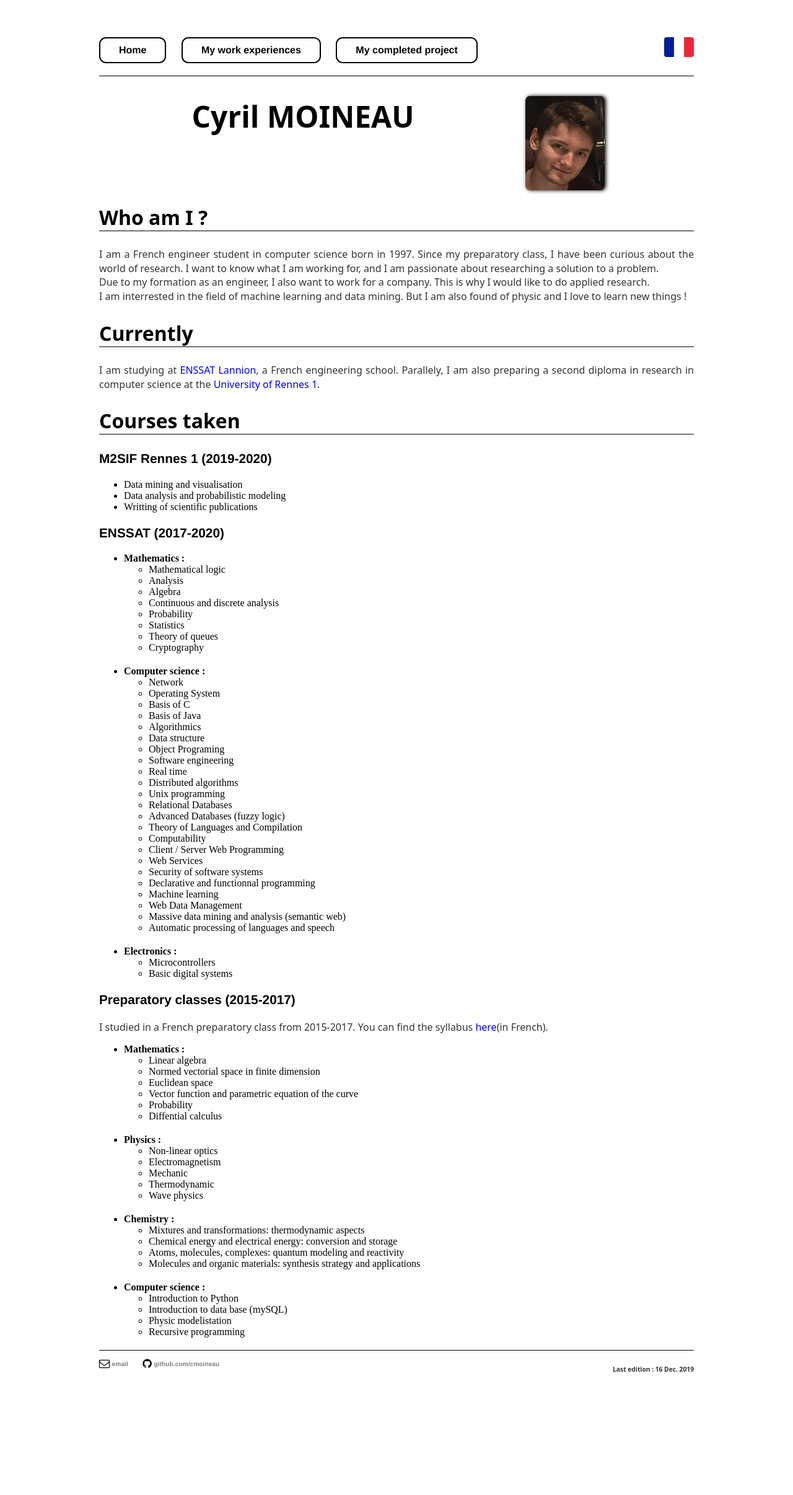
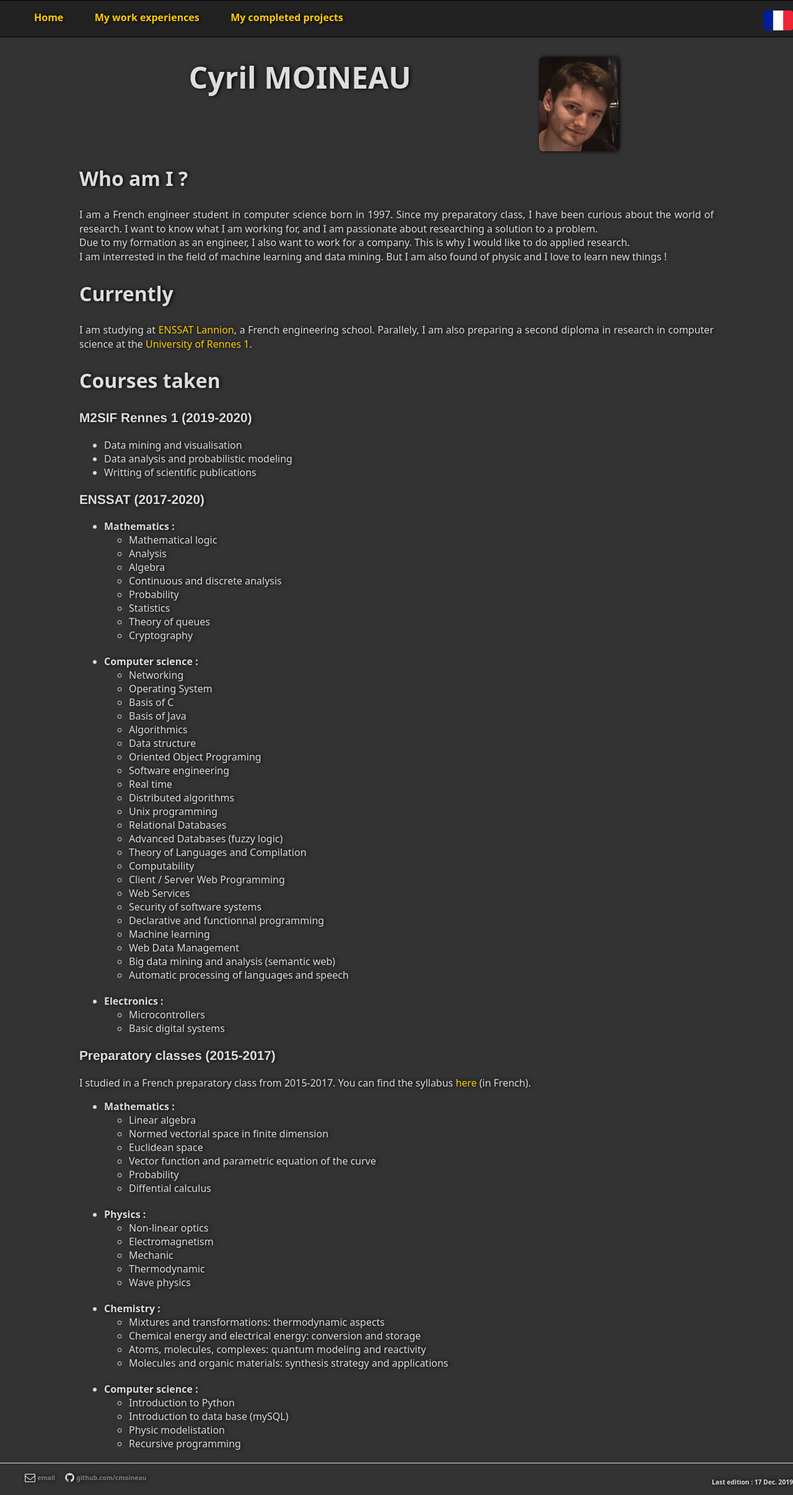
Before and after one commit to cmoineau/cmoineau.github.io, a Jekyll site: the page built from index.html, in a window 1280 px wide. Shown: the whole page at 62% size. Built offline with Jekyll 4.4.1, drawn with Linux system fonts in a browser that asks for light colours; before the commit the page ends 2267 px from its top, so only the background shows below that.

Commit message:
Changing the color theme. Changing small ortographic mistakes

```diff
--- a/_layouts/default.html
+++ b/_layouts/default.html
@@ -1,5 +1,5 @@
 <!DOCTYPE html>
-	<html lang="en">
+	<html lang="en" data-theme='dark'>
 		<head>
 			<title>{{ page.title }}</title>
 			<!-- link to the French version -->
@@ -10,15 +10,43 @@
 			<link rel="stylesheet" type="text/css" href="/css/main.css">
 			<!-- link for icon -->
 			 <link rel="stylesheet" href="https://cdnjs.cloudflare.com/ajax/libs/font-awesome/4.7.0/css/font-awesome.min.css">
+
+			<!-- <script type="text/javascript">
+				var checkbox = document.querySelector('input[name=theme]');
+
+        		checkbox.addEventListener('change', function() {
+		            if(this.checked) {
+		                trans()
+		                document.documentElement.setAttribute('data-theme', 'dark')
+		            } else {
+		                trans()
+		                document.documentElement.setAttribute('data-theme', 'light')
+		            }
+        		})
+
+		        let trans = () => {
+		            document.documentElement.classList.add('transition');
+		            window.setTimeout(() => {
+		                document.documentElement.classList.remove('transition')
+		            }, 1000)
+		        }
+
+			</script> -->
 		</head>
 		<body>
 			<nav>
 	    		<ul>
 	        		<li><a href="/">Home</a></li>
 	        		<li><a href="/internship">My work experiences</a></li>
-	        		<li><a href="/project">My completed project</a></li>
+	        		<li><a href="/project">My completed projects</a></li>
 	        		<a href="/fr"> <img id="flag" src="/ressources/fr_flag.png" title="Vers le mode Français"> </a>
+
+	        	<!--	<div class="toggle-container">
+						<input type="checkbox" id="switch" name="theme"/><label for="switch">Toggle</label>
+        			</div> -->
 	    		</ul>
+
+
 			</nav>
 
 			<div class="container">
@@ -38,7 +66,7 @@
 	        			<i class="fa fa-github fa-lg" aria-hidden="true"></i>
 	        			<a href="https://github.com/cmoineau"> github.com/cmoineau</a>
 	        		</li>
-	        		<p style="float : right; font-size: 0.8em">Last edition : 16 Dec. 2019</p>
+	        		<p style="float : right; font-size: 0.8em">Last edition : 17 Dec. 2019</p>
 				</ul>
 
 			</footer>
--- a/_layouts/french.html
+++ b/_layouts/french.html
@@ -1,5 +1,5 @@
 <!DOCTYPE html>
-	<html lang="fr">
+	<html lang="fr" data-theme='dark'>
 		<head>
 			<title>{{ page.title }}</title>
 			<!-- link to the English version -->
@@ -38,7 +38,7 @@
 	        			<i class="fa fa-github fa-lg" aria-hidden="true"></i>
 	        			<a href="https://github.com/cmoineau"> github.com/cmoineau</a>
 	        		</li>
-	        		<p style="float : right; font-size: 0.8em">Dernière édition :  16 Dec. 2019</p>
+	        		<p style="float : right; font-size: 0.8em">Dernière édition :  17 Dec. 2019</p>
 				</ul>
 			</footer>
 
--- a/css/main.css
+++ b/css/main.css
@@ -3,83 +3,108 @@
 }
 html{
     font-size: 0.5vw + 0.5em;
+    --bg: white;
+    --color-text: blue;
+    --bg-nav: #232222;
+    --nav-a-c: #ffcc00;
+    --nav-a-bh: #383838;
+    --nav-a-h: #ffcc00;
+    --footer-a: gray;
+    --footer-ah: #3f3f3f;
+    --footer-abh: gray;
 }
+html[data-theme='dark']{
+    --bg: #333333;
+    --color-text: #dddddd;
+    --bg-nav: #232222;
+    --nav-a-c: #ffcc00;
+    --nav-a-bh: #383838;
+    --nav-a-h: #ffcc00;
+    --footer-a: gray;
+    --footer-ah: #3f3f3f;
+    --footer-abh: gray;
+}
+
 body {
-    margin: 60px auto;
-    width: 75%;
+    margin: 0px auto;
+    background-color: var(--bg);
+    color: var(--color-text);
 }
 body ul{
     margin-bottom: 20px;
 }
 nav{
-    border-bottom: 1px solid;
+    border-top: 1px solid black;
+    border-bottom: 1px solid black;
+    background-color: var(--bg-nav);
 }
 nav ul, footer ul {
     font-family:'Helvetica', 'Arial', 'Sans-Serif';
-    padding: 0px;
     list-style: none;
     font-weight: bold;
 }
+
 nav ul li, footer ul li {
     display: inline-block;
-    margin-right: 20px;
+    margin-right: 1em;
 }
 nav a{
-    color: black;
-    background-color: white;
+    color: var(--nav-a-c);
     text-decoration: : none;
     font-size: 1em;
-}
-nav a:hover{
-    color: black;
-    background-color: white;
-}
-nav li{
-    padding: 10px 30px;
-    color: black;
-    background-color: white;
+    padding: 5px 15px;
     -webkit-border-radius: 11px;
     -moz-border-radius: 11px;
     border-radius: 11px;
-    border: 2px solid black;
+}
+nav a:hover{
+    background-color: var(--nav-a-bh);
+    color: var(--nav-a-h);
+}
+nav li{
     display: inline-block;
-
 }
 nav li:hover {
-    color: black;
-    background-color: white;
     text-decoration: none;
 }
 a {
     text-decoration: none;
-    color: blue;
+    color: var(--nav-a-c);
 }
 a:hover {
-    font-weight: bold;
-    background-color: blue;
-    color: white;
+    background-color: var(--nav-a-bh);
+    color: var(--nav-a-h);
     border-radius: 3px;
 }
 h1 {
     font-size: 3em;
     font-family:'Noto Sans', 'Helvetica', 'Arial', 'Sans-Serif';
     text-align: center;
+    text-shadow: 2px 0px 6px black;
 }
 h2 {
     font-size: 2em;
     font-family:'Noto Sans', 'Helvetica', 'Arial', 'Sans-Serif';
-    border-bottom: 1px solid black;
+    border-bottom: 1px solid --color-text;
+    text-shadow: 2px 0px 6px black;
+
 }
 h3 {
     font-size: 1.3em;
     font-family:'Helvetica', 'Arial', 'Sans-Serif';
+    text-shadow: 2px 0px 6px black;
 }
 p {
     font-family: 'Noto Sans', 'Sans-Serif';
     font-size: 1em;
     line-height: 1.4em;
-    color: #333;
+    color: --color-text;
     text-align: justify;
+    text-shadow: 2px 0px 6px black;
+}
+li{
+    text-shadow: 2px 0px 6px black;
+    font-family: 'Noto Sans', 'Sans-Serif';
 }
 
 footer {
@@ -87,13 +112,13 @@ footer {
     font-size: .8em;
 }
 footer a{
-    color: gray;
+    color: var(--footer-a);
     font-size: .8em;
     display: inline-block;
 }
 footer a:hover{
-    color: gray;
-    background-color: white;
+    color: var(--footer-abh);
+    background-color: var(--footer-ah);
     font-weight:bold;
     font-size: .8em;
     display: inline-block;
@@ -111,6 +136,10 @@ figure {
     display: block;
 }
 
+div.blurb{
+    margin: 0px auto;
+    width: 80%;
+}
 
 ul.posts {
     margin: 20px auto 40px;
@@ -131,3 +160,53 @@ ul.posts li {
     height: 2em;
     float:right;
 }
+
+input[type=checkbox]{
+    height: 0;
+    width: 0;
+    visibility: hidden;
+}
+
+label {
+    cursor: pointer;
+    text-indent: -9999px;
+    width: 52px;
+    height: 27px;
+    background: grey;
+    float: right;
+    border-radius: 100px;
+    position: relative;
+}
+
+label:after {
+    content: '';
+    position: absolute;
+    top: 3px;
+    left: 3px;
+    width: 20px;
+    height: 20px;
+    background: #fff;
+    border-radius: 90px;
+    transition: 0.3s;
+}
+
+input:checked + label {
+    background: red;
+}
+
+input:checked + label:after {
+    left: calc(100% - 5px);
+    transform: translateX(-100%);
+}
+
+label:active:after {
+    width: 45px;
+}
+
+html.transition,
+html.transition *,
+html.transition *:before,
+html.transition *:after {
+  transition: all 750ms !important;
+  transition-delay: 0 !important;
+}
--- a/index.html
+++ b/index.html
@@ -45,13 +45,13 @@ title: Cyril MOINEAU
 							</ul>
 						<li><strong>Computer science :</strong>
 							<ul>
-								<li>Network</li>
+								<li>Networking</li>
 								<li>Operating System</li>
 								<li>Basis of C</li>
 								<li>Basis of Java</li>
 								<li>Algorithmics</li>
 								<li>Data structure</li>
-								<li>Object Programing</li>
+								<li>Oriented Object Programing</li>
 								<li>Software engineering</li>
 								<li>Real time</li>
 								<li>Distributed algorithms</li>
@@ -66,7 +66,7 @@ title: Cyril MOINEAU
 								<li>Declarative and functionnal programming</li>
 								<li>Machine learning</li>
 								<li>Web Data Management</li>
-								<li>Massive data mining and analysis (semantic web)</li>
+								<li>Big data mining and analysis (semantic web)</li>
 								<li>Automatic processing of languages and speech</li>
 							</ul>
 						<li><strong>Electronics :</strong>
@@ -78,7 +78,7 @@ title: Cyril MOINEAU
 
 					<h3>Preparatory classes (2015-2017)</h3>
 					<p>
-						I studied in a French preparatory class from 2015-2017. You can find the syllabus <a href='https://www.optimalsupspe.fr/pc/'>here</a>(in French).
+						I studied in a French preparatory class from 2015-2017. You can find the syllabus <a href='https://www.optimalsupspe.fr/pc/'>here</a> (in French).
 					</p>
 					<ul>
 						<li><strong>Mathematics :</strong></li>
```
